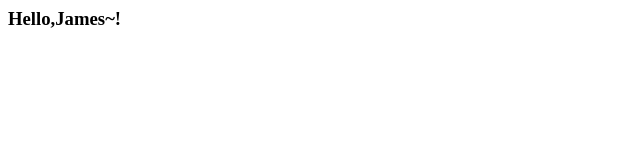
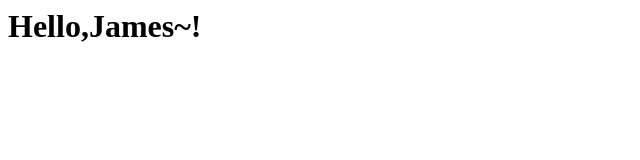
Before and after one commit to fengzhenxing/fengzhenxing.github.io, a plain HTML site: page index.html in a window 1280 px wide. Shown: the whole page, without its empty margins (0-640 px from the left). Drawn offline with Linux system fonts and the light colour scheme.

Commit message:
Update index.html

```diff
--- a/index.html
+++ b/index.html
@@ -1,4 +1,6 @@
 <html>
-<h3>
+  <body>
+<h1/>
 Hello,James~!
+</body>
 </html>
```
